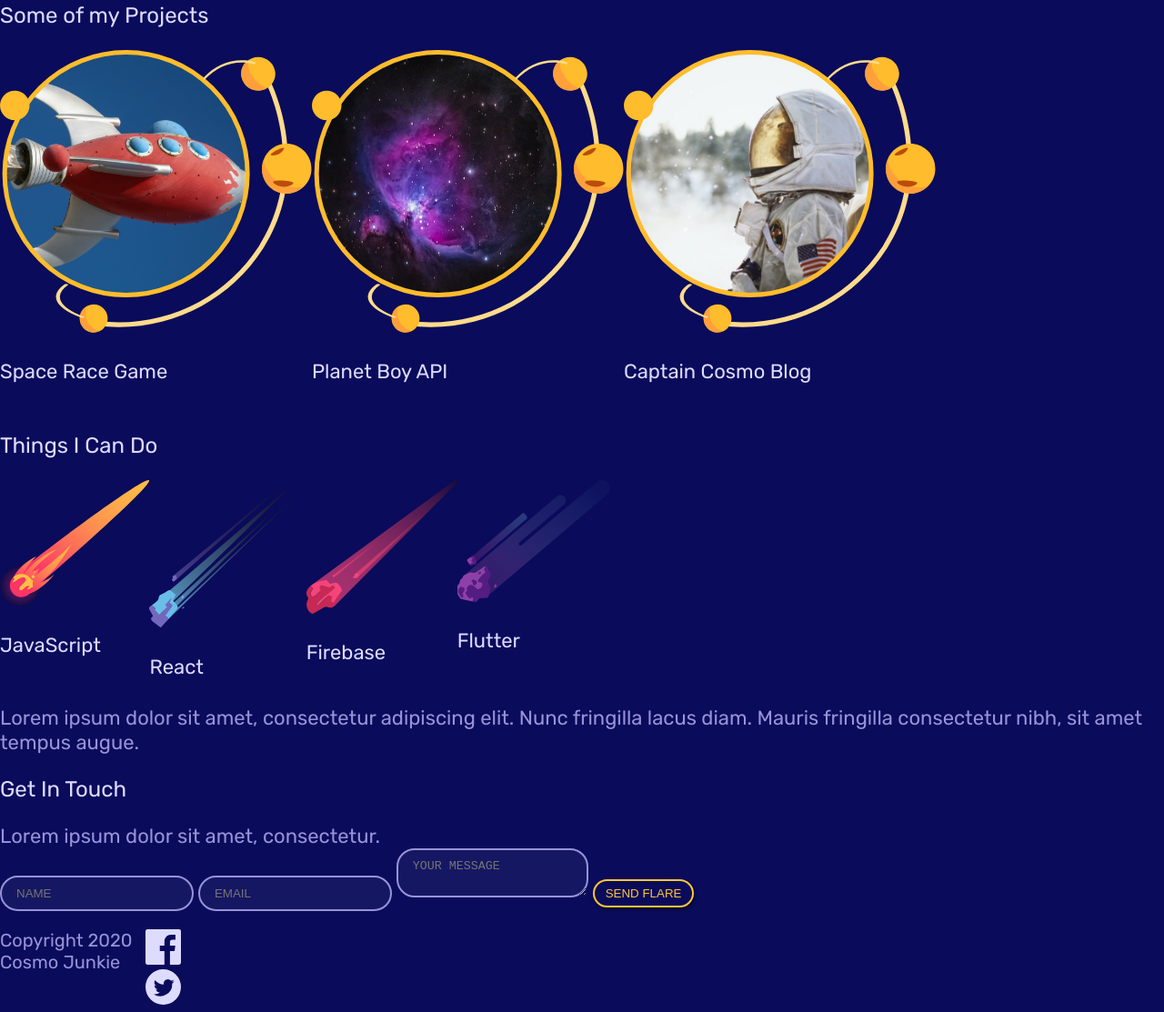
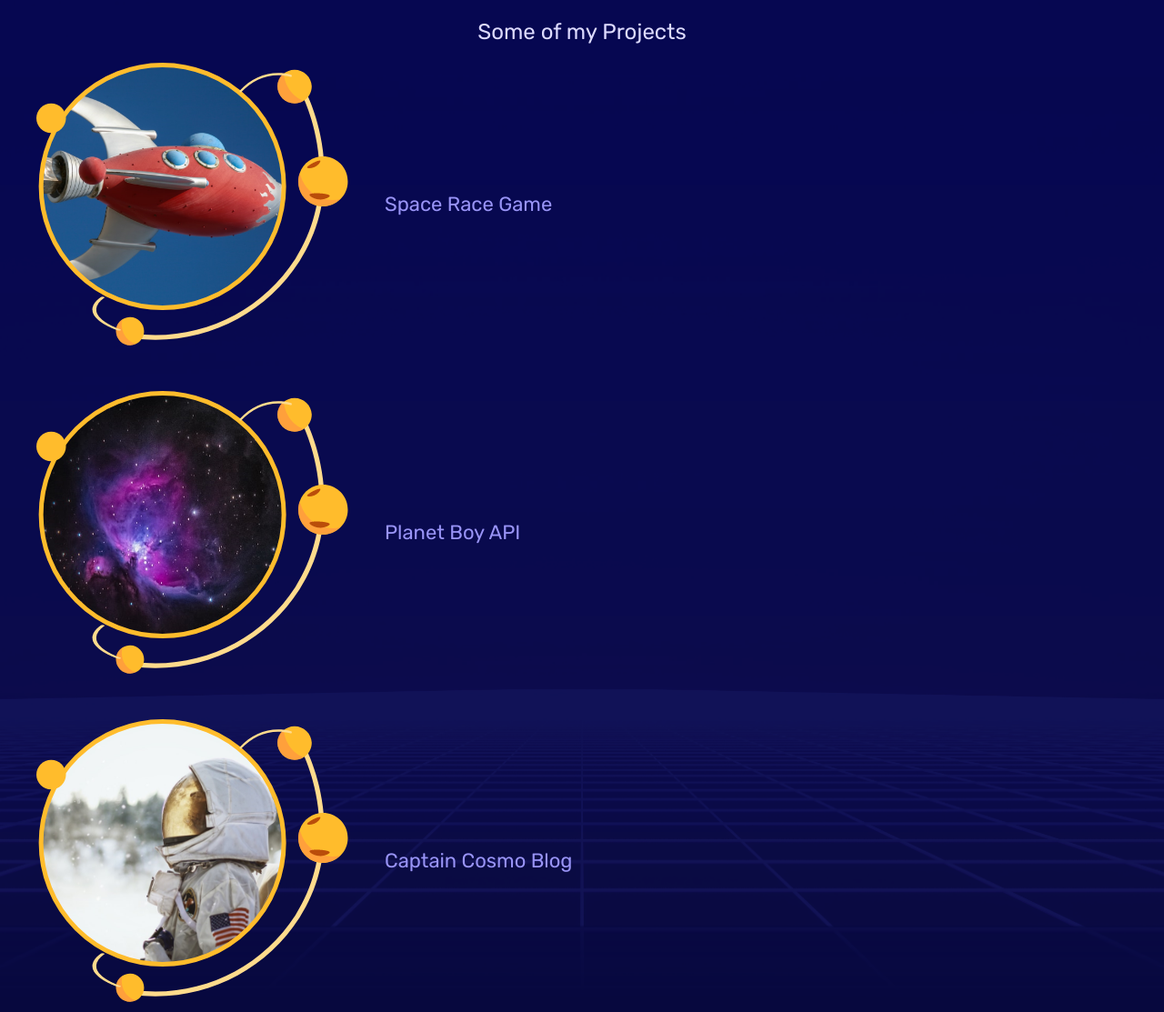
Before and after one commit to SoneThaya/Vanilla-Javascript, a plain HTML site: page responsive-css-grid-builds/index.html in a window 1280 px wide. Shown: the part 1001-2114 px from the top of the page at 91% size. Drawn offline with Linux system fonts and the light colour scheme.

Commit message:
working on styling

```diff
--- a/responsive-css-grid-builds/styles.css
+++ b/responsive-css-grid-builds/styles.css
@@ -92,6 +92,7 @@ h4 {
 .grid {
   display: grid;
   grid-template-columns: repeat(8, 1fr);
+  gap: 10px;
 }
 
 .site-nav {
@@ -129,6 +130,60 @@ h4 {
   margin: 20px 0;
 }
 
+#portfolio {
+  background: url("assets/square_bg.png");
+  background-size: cover;
+  background-repeat: no-repeat;
+  background-position: bottom;
+  padding: 30px 20px;
+}
+
+#portfolio h3 {
+  margin-bottom: 0;
+  text-align: center;
+}
+
+.projects a {
+  grid-column: 1/9;
+  margin: 20px 0;
+  display: flex;
+}
+
+.projects a * {
+  margin: 0 20px;
+  max-width: 40%;
+  align-self: center;
+}
+
+.projects h4 {
+  color: #9994f7;
+}
+
+#skills {
+  padding: 30px 20px;
+  background: #07083e;
+}
+
+#skills h3 {
+  text-align: center;
+}
+
+#skills ul {
+  margin: 40px 0;
+}
+
+#skills li {
+  padding: 10px;
+  background: rgba(0, 0, 0, 0.2);
+  grid-column: span 4;
+  text-align: center;
+}
+
+#skills img {
+  height: 80px;
+  margin: 10px auto;
+}
+
 /* small tablet styles */
 @media screen and (min-width: 620px) {
 }
```
